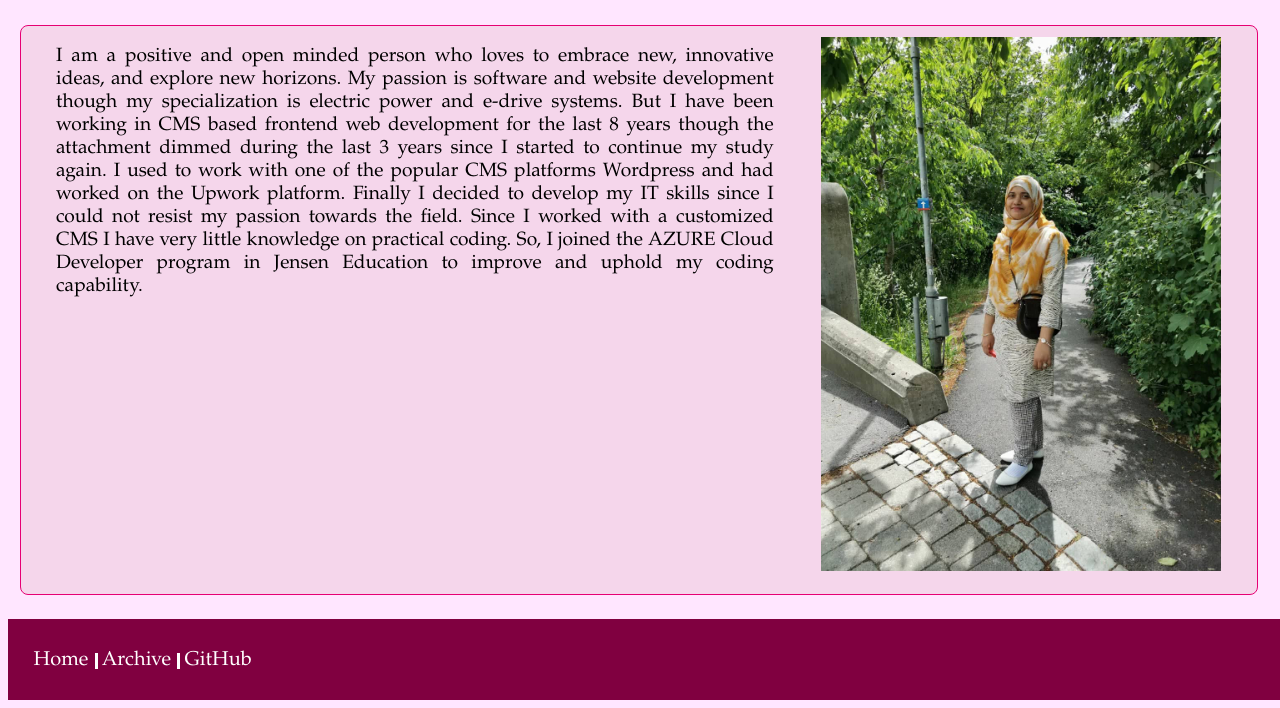
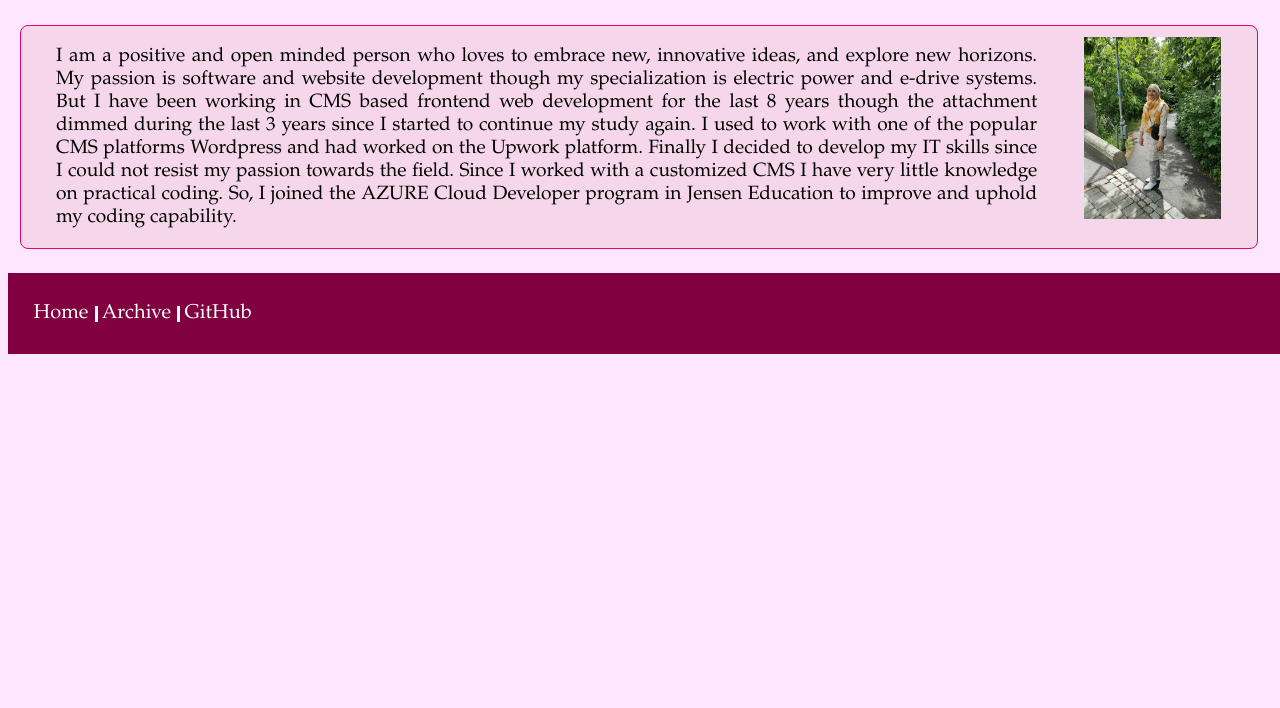
Before and after one commit to SadiaLikhan/sadialikhan.github.io, a plain HTML site: page about.html in a window 1280 px wide. Shown: the part 214-922 px from the top of the page. After the commit the page ends 800 px from the top, so only its background shows below. Drawn offline with Linux system fonts and the light colour scheme.

Commit message:
Update about.css

```diff
--- a/css/about.css
+++ b/css/about.css
@@ -38,7 +38,8 @@
 }
 
 img.about {
-	max-width: 25rem;
+	margin: auto;
+	max-width: 100%;
 	display: block;
 }
 
```
